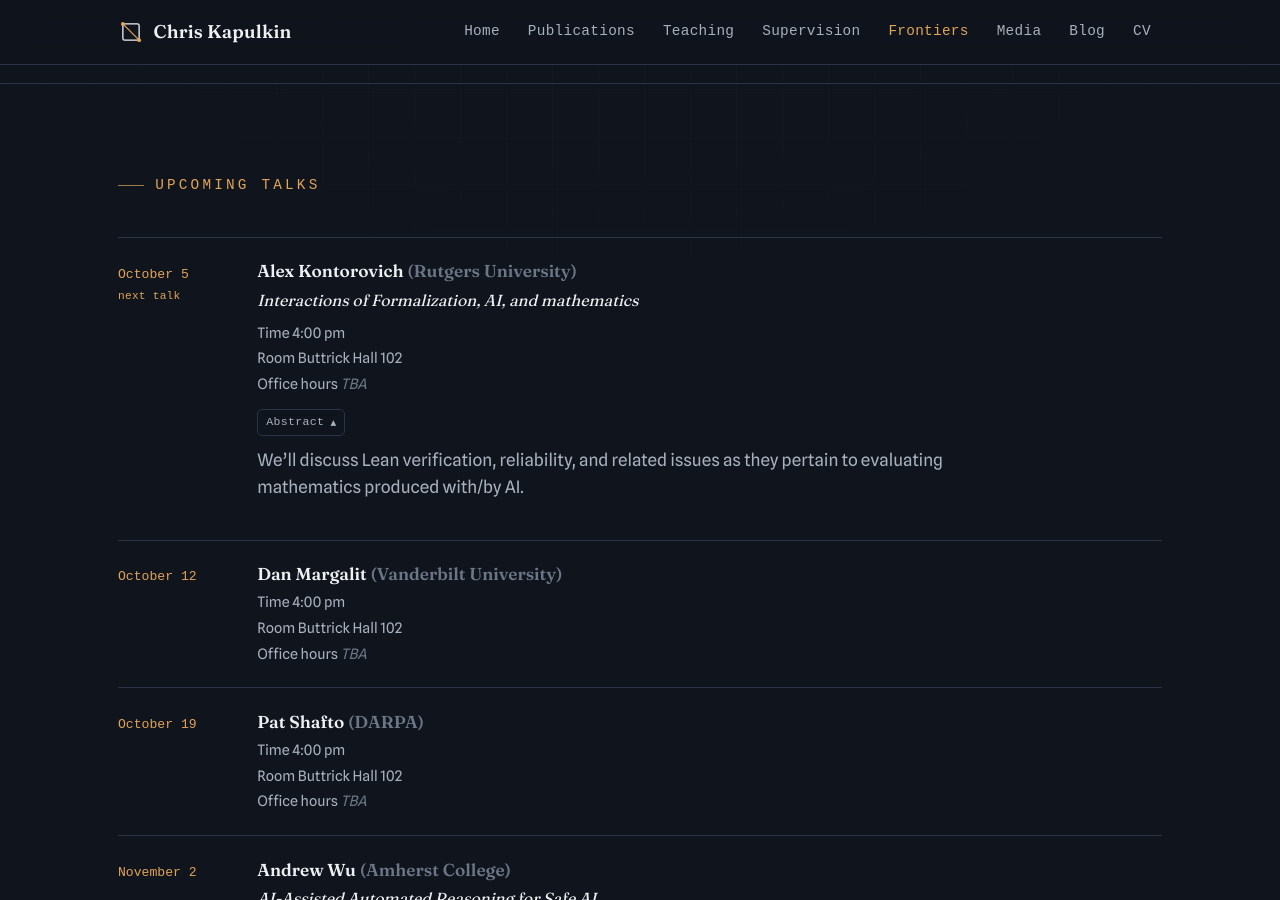
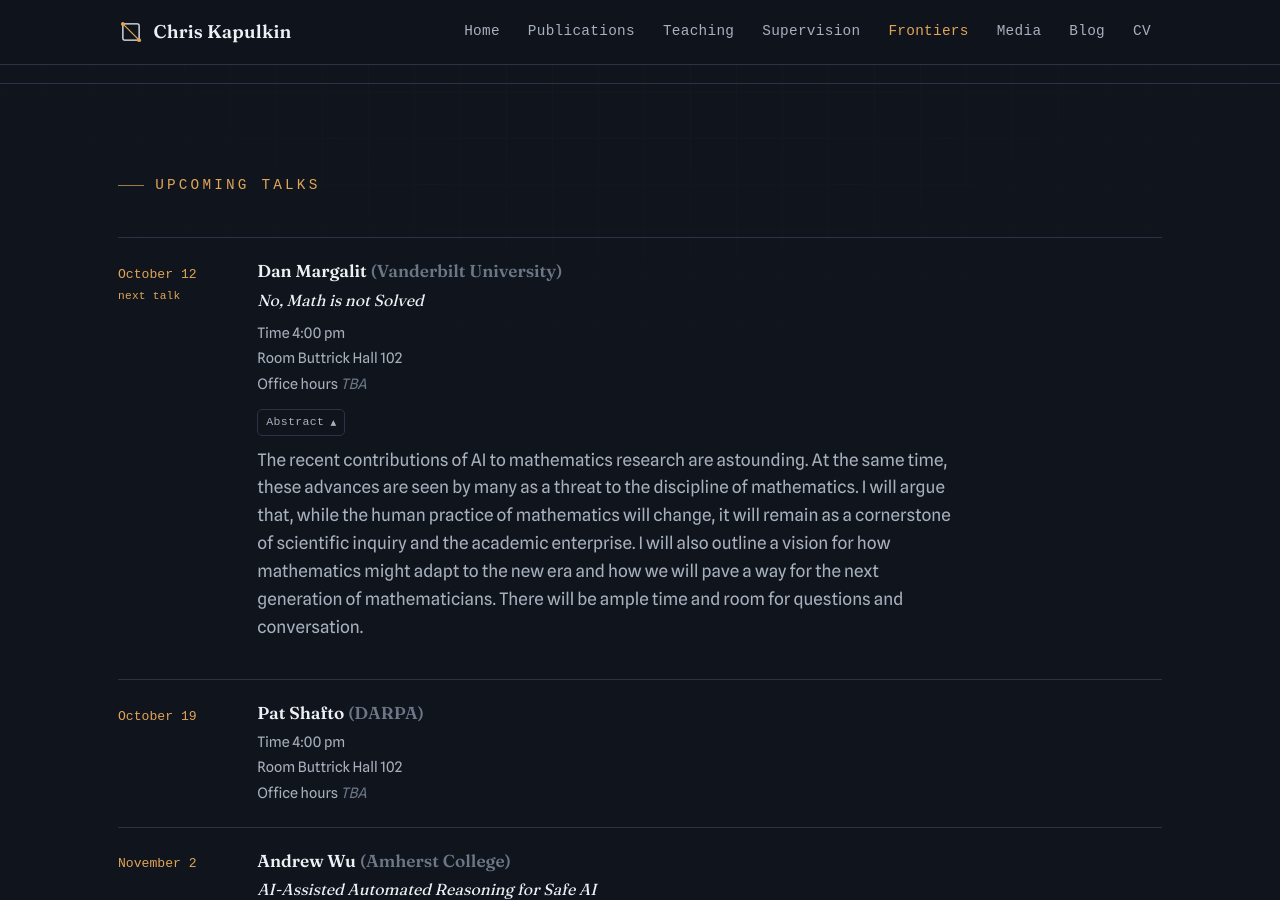
Before and after one commit to kkapulkin/kkapulkin.github.io, a Jekyll site: the page frontiers.html, which Jekyll copies as it is, in a window 1280 px wide and 900 px high, scrolled down 571 px. Built offline with Jekyll 4.4.1, drawn with Linux system fonts in a browser that asks for light colours; some web fonts are replaced; some of the changed text lies outside the part shown.

Commit message:
Update Frontiers talks; move Fields panel to videos
Move Kontorovich talk to past talks, add Margalit title and abstract,
and replace the Fields panel announcement with its video link.

Co-Authored-By: Claude Opus 5.5 <noreply@anthropic.com>

```diff
--- a/frontiers.html
+++ b/frontiers.html
@@ -122,27 +122,17 @@
     <div class="pub-list reveal in">
 
       <div class="pub talk next">
-        <span class="yr">October 5<br><span class="talk-next">next talk</span></span>
+        <span class="yr">October 12<br><span class="talk-next">next talk</span></span>
         <div class="body">
-          <h3>Alex Kontorovich <span style="color:var(--chalk-faint)">(Rutgers University)</span></h3>
-          <p class="talk-title">Interactions of Formalization, AI, and mathematics</p>
+          <h3>Dan Margalit <span style="color:var(--chalk-faint)">(Vanderbilt University)</span></h3>
+          <p class="talk-title">No, Math is not Solved</p>
           <p class="meta">Time 4:00 pm</p>
           <p class="meta">Room Buttrick Hall 102</p>
           <p class="meta">Office hours <span class="tba">TBA</span></p>
           <details class="talk-abstract" open>
             <summary>Abstract</summary>
-            <div class="prose"><p>We&rsquo;ll discuss Lean verification, reliability, and related issues as they pertain to evaluating mathematics produced with/by AI.</p></div>
+            <div class="prose"><p>The recent contributions of AI to mathematics research are astounding. At the same time, these advances are seen by many as a threat to the discipline of mathematics. I will argue that, while the human practice of mathematics will change, it will remain as a cornerstone of scientific inquiry and the academic enterprise. I will also outline a vision for how mathematics might adapt to the new era and how we will pave a way for the next generation of mathematicians. There will be ample time and room for questions and conversation.</p></div>
           </details>
-        </div>
-      </div>
-
-      <div class="pub talk">
-        <span class="yr">October 12</span>
-        <div class="body">
-          <h3>Dan Margalit <span style="color:var(--chalk-faint)">(Vanderbilt University)</span></h3>
-          <p class="meta">Time 4:00 pm</p>
-          <p class="meta">Room Buttrick Hall 102</p>
-          <p class="meta">Office hours <span class="tba">TBA</span></p>
         </div>
       </div>
 
@@ -236,6 +226,19 @@
     <div class="pub-list reveal">
 
       <div class="pub talk past">
+        <span class="yr">October 5</span>
+        <div class="body">
+          <h3>Alex Kontorovich <span style="color:var(--chalk-faint)">(Rutgers University)</span></h3>
+          <p class="talk-title">Interactions of Formalization, AI, and mathematics</p>
+          <p class="meta">Room Buttrick Hall 102</p>
+          <details class="talk-abstract">
+            <summary>Abstract</summary>
+            <div class="prose"><p>We&rsquo;ll discuss Lean verification, reliability, and related issues as they pertain to evaluating mathematics produced with/by AI.</p></div>
+          </details>
+        </div>
+      </div>
+
+      <div class="pub talk past">
         <span class="yr">September 28</span>
         <div class="body">
           <h3>Vasily Ilin <span style="color:var(--chalk-faint)">(Axiom)</span></h3>
--- a/index.html
+++ b/index.html
@@ -116,10 +116,6 @@
     </div>
     <div class="timeline reveal">
       <div class="tl-item">
-        <p class="when">Oct 6, 2026</p>
-        <p class="what"><strong><a class="award-link" href="https://www.fields.utoronto.ca/activities/26-27/Leiden">Panel discussion on the Leiden Declaration</a></strong>, organized by the Fields Institute</p>
-      </div>
-      <div class="tl-item">
         <p class="when">Oct 16, 2026</p>
         <p class="what"><strong>Colloquium</strong> — <span class="where">IU Indianapolis, Indianapolis, Ind.</span></p>
       </div>
--- a/media-videos-notes.html
+++ b/media-videos-notes.html
@@ -43,6 +43,7 @@
   <div class="wrap">
     <div class="section-head reveal in"><p class="eyebrow">Videos</p></div>
     <div class="pub-list reveal in">
+      <div class="pub"><span class="yr">2026</span><div class="body"><h3>Panel discussion on the Leiden Declaration <span style="color:var(--chalk-faint)">(Fields Institute)</span></h3></div><div class="links"><a class="tag" href="https://www.youtube.com/watch?v=oHcleYibUzA">video</a></div></div>
       <div class="pub"><span class="yr">2026</span><div class="body"><h3>∞-categories — mini-course <span style="color:var(--chalk-faint)">(Summer School on Homotopy Colimits, Regina)</span></h3></div><div class="links"><a class="tag" href="https://www.mathtube.org/lecture/video/infinity-categories-lecture-1-3">1</a><a class="tag" href="https://www.mathtube.org/lecture/video/infinity-categories-lecture-2-3">2</a><a class="tag" href="https://www.mathtube.org/lecture/video/infinity-categories-lecture-3-3">3</a></div></div>
       <div class="pub"><span class="yr">2026</span><div class="body"><h3>Computing persistent homology revisited, revisited <span style="color:var(--chalk-faint)">(ICERM)</span></h3></div><div class="links"><a class="tag" href="https://icerm.brown.edu/video_archive/4665">video</a></div></div>
       <div class="pub"><span class="yr">2026</span><div class="body"><h3>Categorical approach to modularity <span style="color:var(--chalk-faint)">(NITMB)</span></h3></div><div class="links"><a class="tag" href="https://www.youtube.com/watch?v=S0aJCPwj4Ao">video</a></div></div>
```
